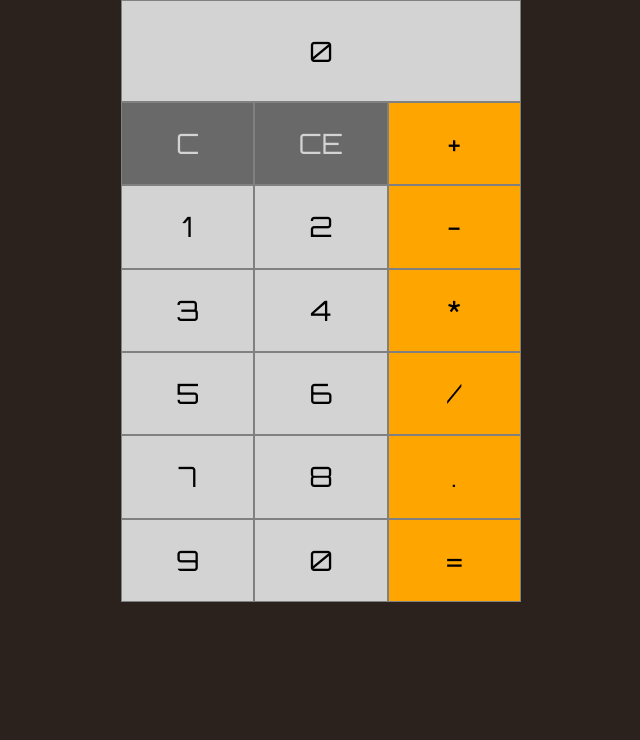
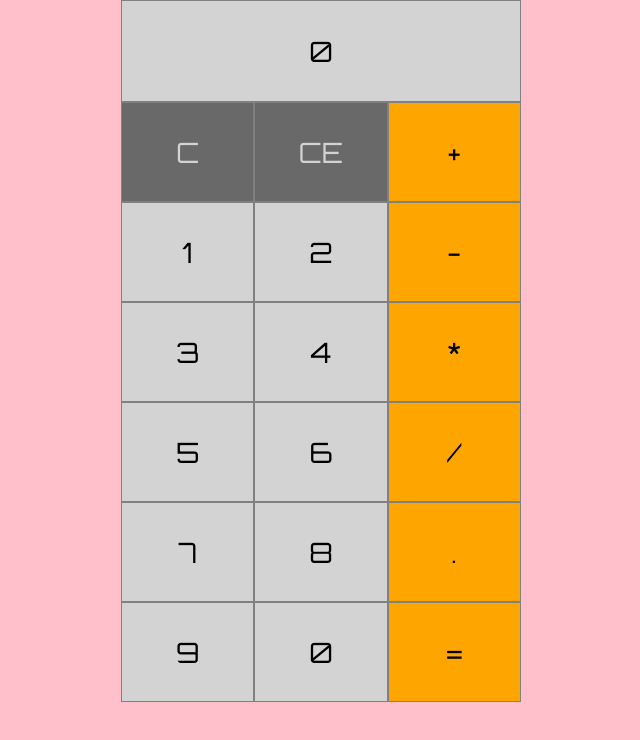
Before and after one commit to owolfdev/react-calculator, a React (Create React App) app: page / in a window 1280 px wide. Shown: the top 740 px of the page, without its empty margins (319-959 px from the left). Built offline with nearby package versions, Linux system fonts and the light colour scheme.

Commit message:
progress on css

```diff
--- a/src/App.css
+++ b/src/App.css
@@ -8,7 +8,7 @@
 body {
   font-size: var(--font-size);
   color: var(--color);
-  box-sizing: content-box;
+  box-sizing: border-box;
   background-color: var(--background-color);
 }
 
@@ -53,7 +53,7 @@ button {
 
 #numpad {
   width: 100%;
-  height: 500px;
+  height: calc(100vh - 102px) !important;
   display: grid;
   grid-template-columns: 1fr 1fr 1fr;
   margin-top: 0px;
@@ -85,8 +85,24 @@ button {
   body {
     display: flex;
     justify-content: center;
+    background-color: pink;
   }
   #my-calculator {
     width: 400px;
+
+    height: 50vh;
+  }
+  #numpad {
+    width: 100%;
+    margin-top: 0px;
+
+    height: 600px !important;
+  }
+  #display {
+  }
+
+  button {
+    height: 100%;
+    width: 100%;
   }
 }
```
